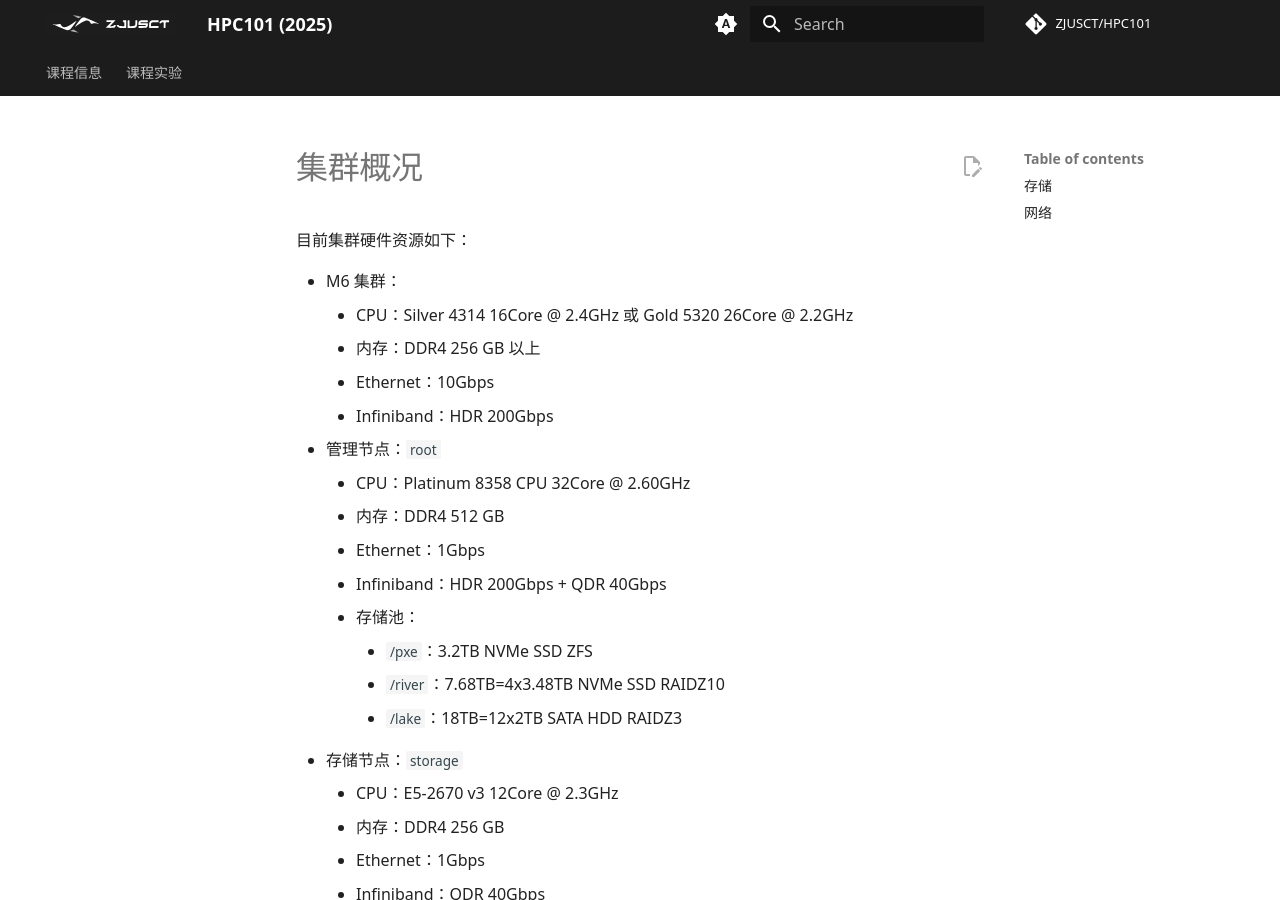
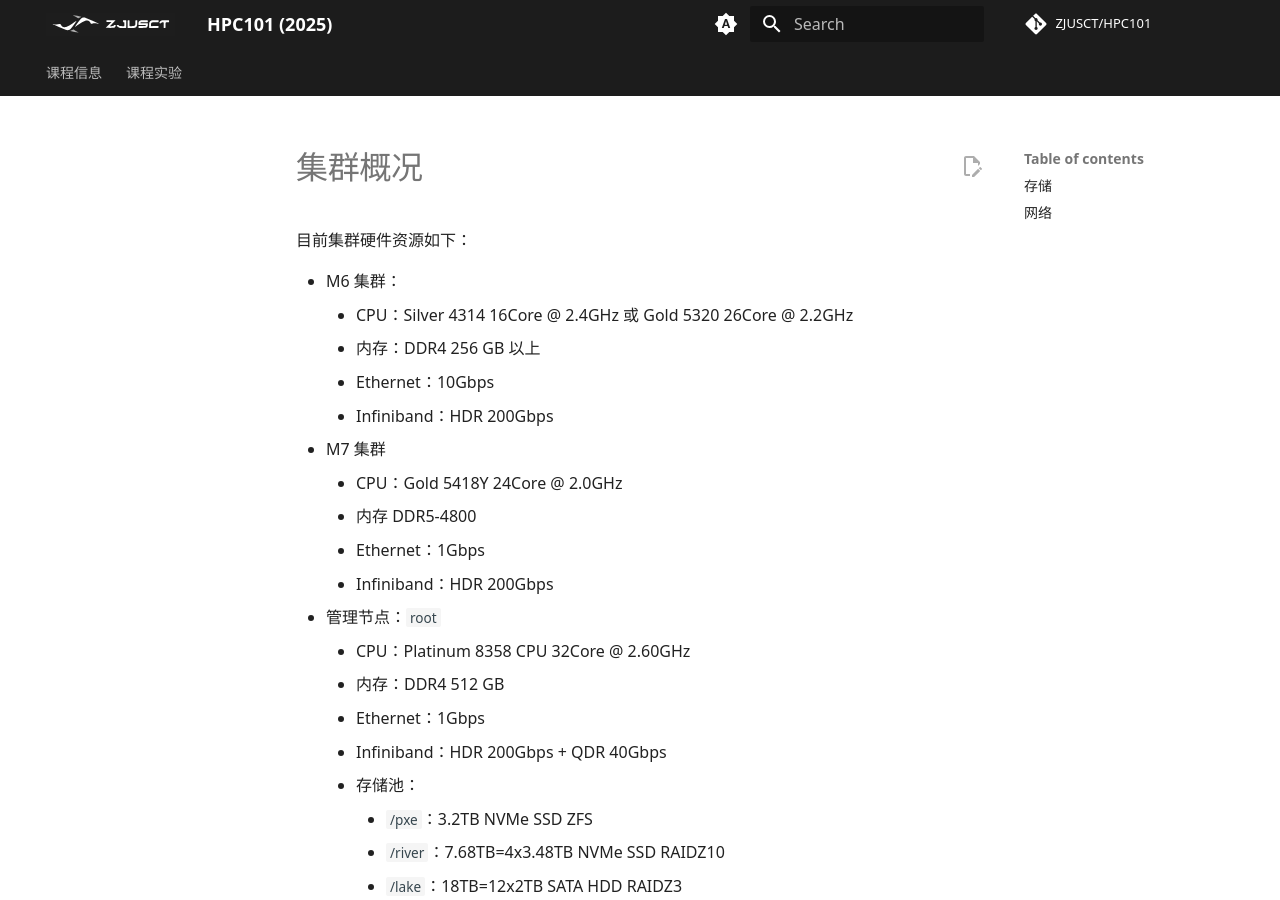
Before and after one commit to wys917/HPC101, an MkDocs documentation site: the page built from docs/guide/overview.md, in a window 1280 px wide and 900 px high. Built offline with MkDocs 1.6.1 and Material for MkDocs 9.7.7, drawn with Linux system fonts in a browser that asks for light colours; some web fonts are replaced; comment, search, counter and statistics services are not loaded.

Commit message:
fix: update cluster info

```diff
--- a/docs/guide/overview.md
+++ b/docs/guide/overview.md
@@ -6,6 +6,11 @@
     - CPU：Silver 4314 16Core @ 2.4GHz 或 Gold 5320 26Core @ 2.2GHz
     - 内存：DDR4 256 GB 以上
     - Ethernet：10Gbps
+    - Infiniband：HDR 200Gbps
+- M7 集群
+    - CPU：Gold 5418Y 24Core @ 2.0GHz
+    - 内存 DDR5-4800
+    - Ethernet：1Gbps
     - Infiniband：HDR 200Gbps
 - 管理节点：`root`
     - CPU：Platinum 8358 CPU 32Core @ 2.60GHz
```
